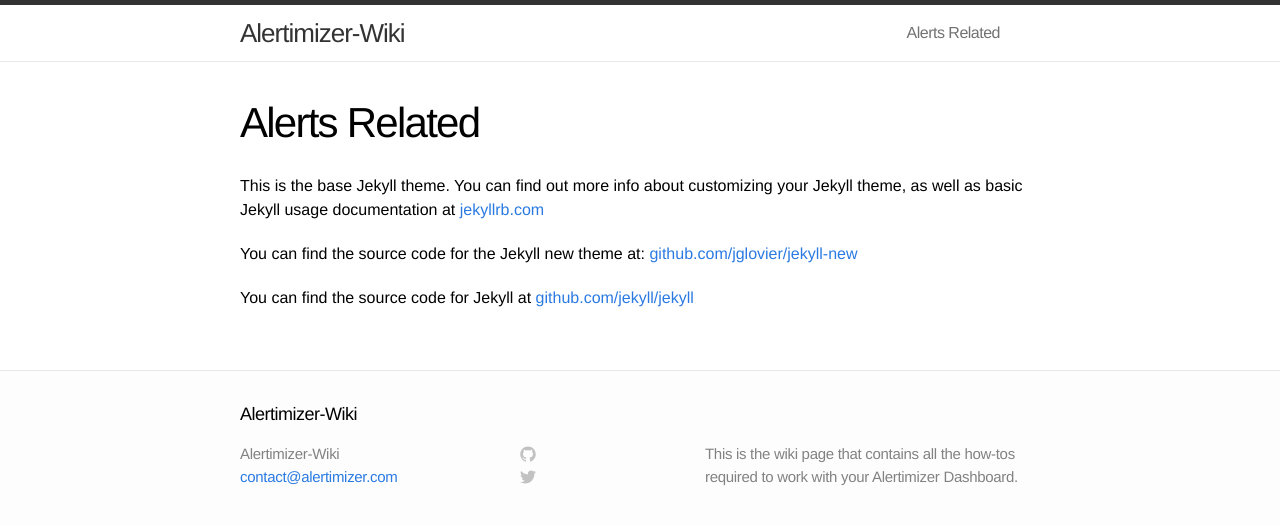
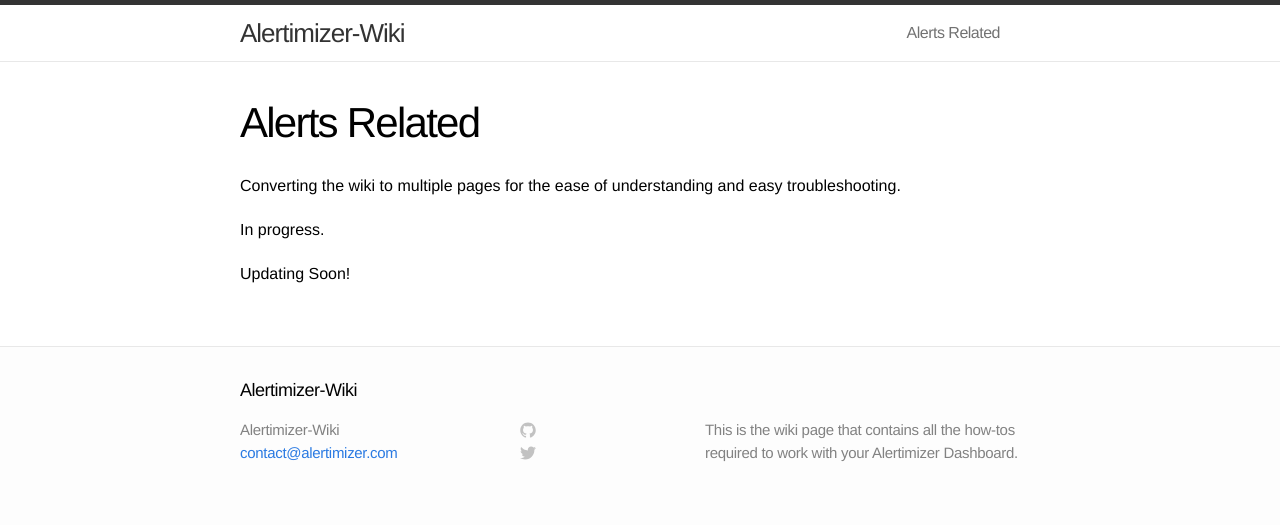
Before and after one commit to alertimizer/alertimizer.github.io, a Jekyll site: the page built from alert-related.md, in a window 1280 px wide. Shown: the top 525 px of the page. Built offline with Jekyll 4.4.1, drawn with Linux system fonts in a browser that asks for light colours.

Commit message:
Alertimizer Wiki

```diff
--- a/alert-related.md
+++ b/alert-related.md
@@ -4,8 +4,8 @@
 permalink: /alerts-related/
 ---
 
-This is the base Jekyll theme. You can find out more info about customizing your Jekyll theme, as well as basic Jekyll usage documentation at [jekyllrb.com](http://jekyllrb.com/)
+Converting the wiki to multiple pages for the ease of understanding and easy troubleshooting.
 
-You can find the source code for the Jekyll new theme at: [github.com/jglovier/jekyll-new](https://github.com/jglovier/jekyll-new)
+In progress.
 
-You can find the source code for Jekyll at [github.com/jekyll/jekyll](https://github.com/jekyll/jekyll)
+Updating Soon!
```
